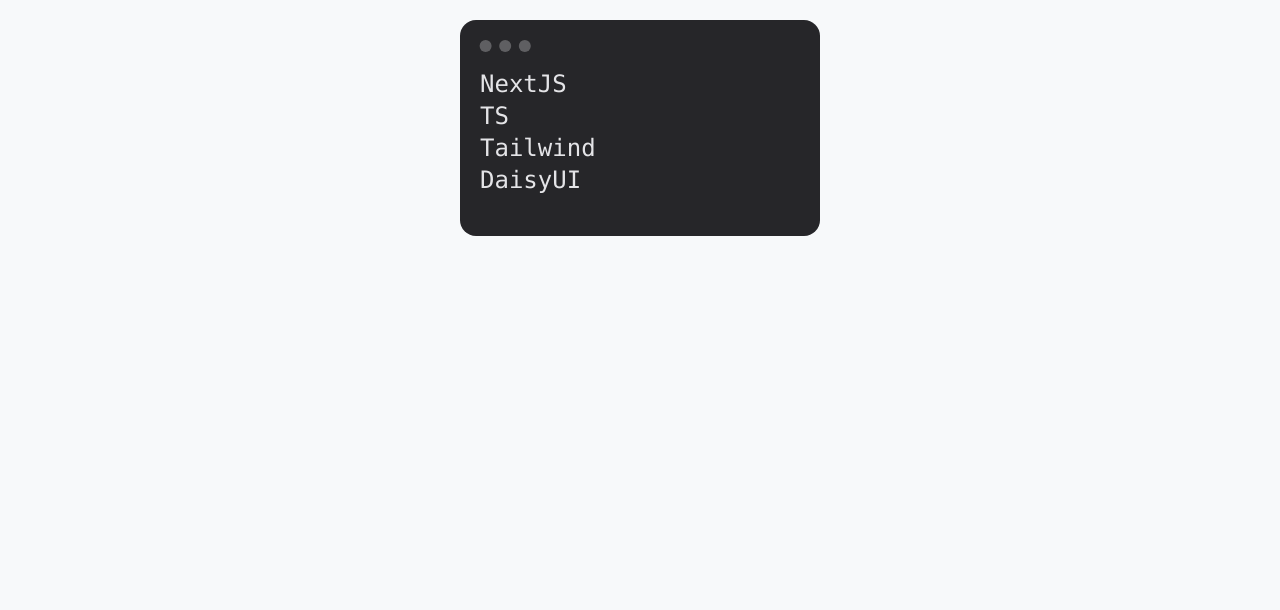
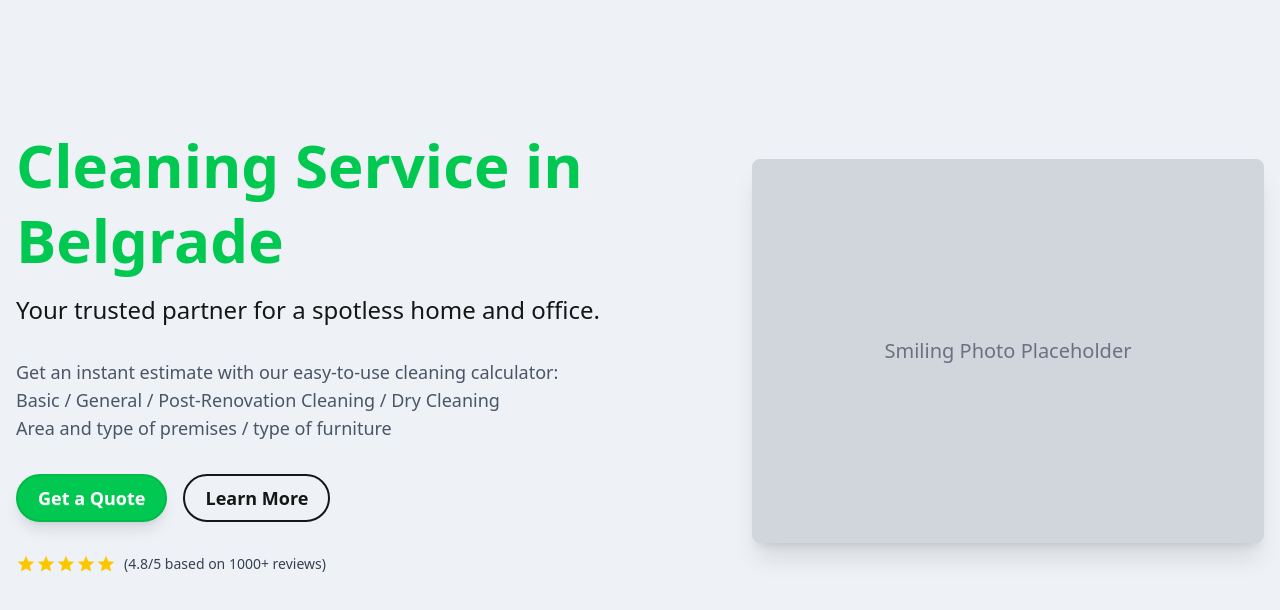
Before and after one commit to levladik/clean_cleanom, a Next.js app: page / in a window 1280 px wide. Shown: the top 610 px of the page. Built offline with nearby package versions, Linux system fonts and the light colour scheme.

Commit message:
feat: add HeroSection component to enhance homepage with service details and call-to-action buttons

```diff
--- /dev/null
+++ b/src/app/components/ui/HeroSection.tsx
@@ -0,0 +1,54 @@
+import React from 'react'
+
+const HeroSection = () => {
+  return (
+    <section className="relative py-16 md:py-24 lg:py-32 w-full">
+      <div className="flex flex-col lg:flex-row items-center justify-between">
+        {/* Left Content */}
+        <div className="lg:w-1/2 text-center lg:text-left mb-12 lg:mb-0">
+          <h1 className="text-4xl sm:text-5xl lg:text-6xl font-bold leading-tight mb-4 text-primary">Cleaning Service in Belgrade</h1>
+          <p className="text-lg sm:text-xl lg:text-2xl mb-8">Your trusted partner for a spotless home and office.</p>
+          <p className="text-base sm:text-lg mb-8 text-gray-600 ">
+            Get an instant estimate with our easy-to-use cleaning calculator:
+            <br />
+            Basic / General / Post-Renovation Cleaning / Dry Cleaning
+            <br />
+            Area and type of premises / type of furniture
+          </p>
+          <div className="flex justify-center lg:justify-start space-x-4">
+            <button className="btn btn-primary btn-lg rounded-full shadow-lg hover:shadow-xl transition-shadow duration-300">
+              Get a Quote
+            </button>
+            <button className="btn btn-outline btn-lg rounded-full">Learn More</button>
+          </div>
+          {/* Placeholder for rating if available */}
+          <div className="mt-8 flex items-center justify-center lg:justify-start space-x-2">
+            {/* Example: Star rating */}
+            <div className="flex text-yellow-400">
+              {[...Array(5)].map((_, i) => (
+                <svg
+                  key={i}
+                  className="w-5 h-5 fill-current"
+                  viewBox="0 0 24 24"
+                >
+                  <path d="M12 17.27L18.18 21l-1.64-7.03L22 9.24l-7.19-.61L12 2 9.19 8.63 2 9.24l5.46 4.73L5.82 21 12 17.27z" />
+                </svg>
+              ))}
+            </div>
+            <span className="text-sm font-medium text-gray-700">(4.8/5 based on 1000+ reviews)</span>
+          </div>
+        </div>
+
+        {/* Right Content - Image */}
+        <div className="lg:w-1/2 flex justify-center lg:justify-end">
+          {/* Placeholder for the smiling photo */}
+          <div className="w-full max-w-md lg:max-w-lg h-96 bg-gray-300 rounded-lg shadow-xl flex items-center justify-center">
+            <span className="text-gray-500 text-xl">Smiling Photo Placeholder</span>
+          </div>
+        </div>
+      </div>
+    </section>
+  )
+}
+
+export default HeroSection
--- a/src/app/layout.tsx
+++ b/src/app/layout.tsx
@@ -21,7 +21,7 @@ export default function RootLayout({ children }: Readonly<{ children: React.Reac
       data-theme="mytheme"
       lang="en"
     >
-      <body className="min-h-screen flex flex-col">
+      <body className="min-h-screen flex flex-col bg-base-200">
         <main className="flex-1">{children}</main>
       </body>
     </html>
--- a/src/app/page.tsx
+++ b/src/app/page.tsx
@@ -5,18 +5,12 @@
  */
 
 import Wrapper from './components/layout/Wrapper'
+import HeroSection from './components/ui/HeroSection'
 
 export default function Home() {
   return (
     <Wrapper className="flex justify-center">
-      <div className="mockup-code w-90 mt-5">
-        <div className="flex flex-col p-5 pt-0 text-2xl">
-          <code>NextJS</code>
-          <code>TS</code>
-          <code>Tailwind</code>
-          <code>DaisyUI</code>
-        </div>
-      </div>
+      <HeroSection />
     </Wrapper>
   )
 }
```
